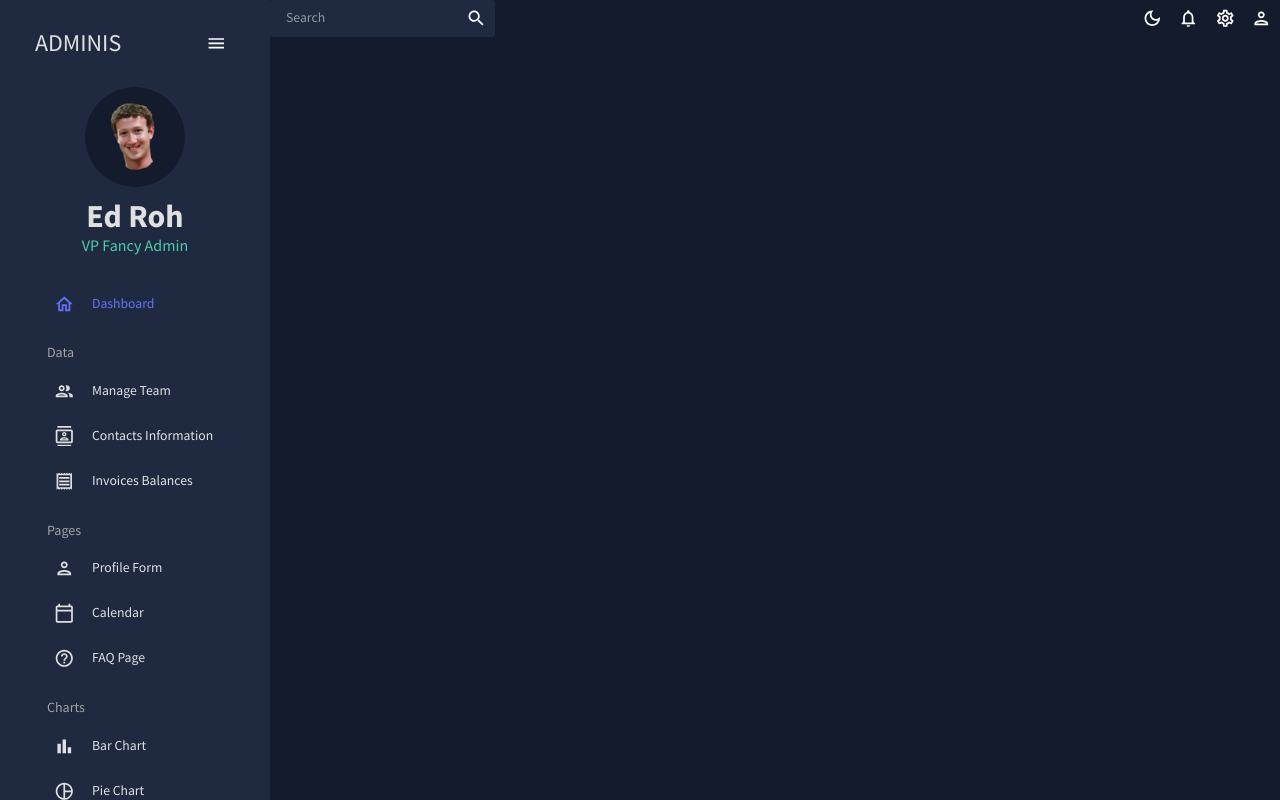
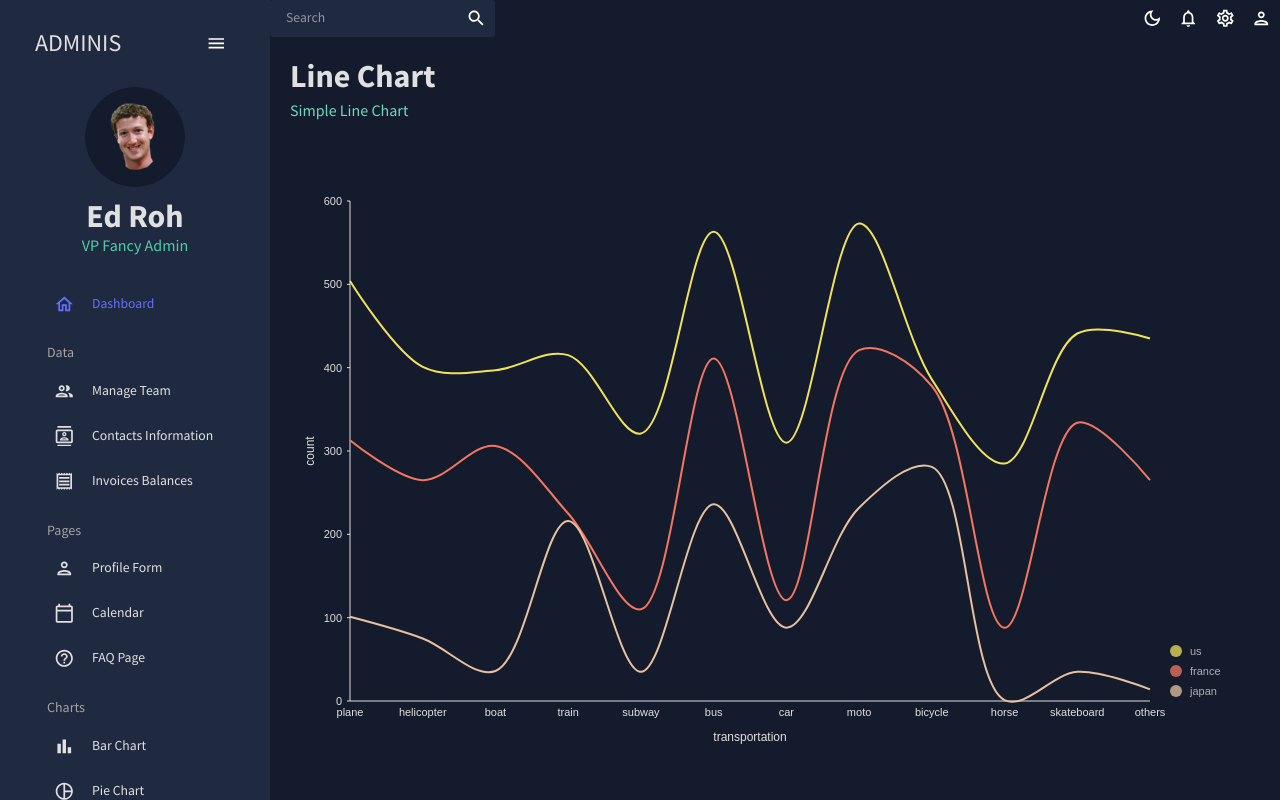
Before and after one commit to zzyhar/Dashboard-App, a React (Create React App) app: page /line in a window 1280 px wide. Built offline with nearby package versions, Linux system fonts and the light colour scheme.

Commit message:
Line Chart and Geography Map using Nivo Charts

```diff
--- a/src/App.js
+++ b/src/App.js
@@ -11,9 +11,9 @@
 import Calendar from "./scenes/calendar";
 import FAQ from "./scenes/faq";
 import Bar from "./scenes/bar";
-// import Line from "./scenes/line";
 import Pie from "./scenes/pie";
-// import Geography from "./scenes/geography";
+import Line from "./scenes/line";
+import Geography from "./scenes/geography";
 
 function App() {
   const [theme, colorMode] = useMode();
@@ -35,8 +35,8 @@
               <Route path="/faq" element={<FAQ />} />
               <Route path="/bar" element={<Bar />} />
               <Route path="/pie" element={<Pie />} />
-              {/* <Route path="/line" element={<Line />} /> */}
-              {/* <Route path="/geography" element={<Geography />} /> */}
+              <Route path="/line" element={<Line />} />
+              <Route path="/geography" element={<Geography />} />
             </Routes>
           </main>
         </div>
--- /dev/null
+++ b/src/components/GeographyChart.jsx
@@ -0,0 +1,85 @@
+import { useTheme } from "@mui/material";
+import { ResponsiveChoropleth } from "@nivo/geo";
+import { geoFeatures } from "../data/mockGeoFeatures";
+import { tokens } from "../theme";
+import { mockGeographyData as data } from "../data/mockData";
+
+const GeographyChart = ({ isDashboard = false }) => {
+  const theme = useTheme();
+  const colors = tokens(theme.palette.mode);
+  return (
+    <ResponsiveChoropleth
+      data={data}
+      theme={{
+        axis: {
+          domain: {
+            line: {
+              stroke: colors.grey[100],
+            },
+          },
+          legend: {
+            text: {
+              fill: colors.grey[100],
+            },
+          },
+          ticks: {
+            line: {
+              stroke: colors.grey[100],
+              strokeWidth: 1,
+            },
+            text: {
+              fill: colors.grey[100],
+            },
+          },
+        },
+        legends: {
+          text: {
+            fill: colors.grey[100],
+          },
+        },
+      }}
+      features={geoFeatures.features}
+      margin={{ top: 0, right: 0, bottom: 0, left: 0 }}
+      domain={[0, 1000000]}
+      unknownColor="#666666"
+      label="properties.name"
+      valueFormat=".2s"
+      projectionScale={isDashboard ? 40 : 150}
+      projectionTranslation={isDashboard ? [0.49, 0.6] : [0.5, 0.5]}
+      projectionRotation={[0, 0, 0]}
+      borderWidth={1.5}
+      borderColor="#ffffff"
+      legends={
+        !isDashboard
+          ? [
+              {
+                anchor: "bottom-left",
+                direction: "column",
+                justify: true,
+                translateX: 20,
+                translateY: -100,
+                itemsSpacing: 0,
+                itemWidth: 94,
+                itemHeight: 18,
+                itemDirection: "left-to-right",
+                itemTextColor: colors.grey[100],
+                itemOpacity: 0.85,
+                symbolSize: 18,
+                effects: [
+                  {
+                    on: "hover",
+                    style: {
+                      itemTextColor: "#ffffff",
+                      itemOpacity: 1,
+                    },
+                  },
+                ],
+              },
+            ]
+          : undefined
+      }
+    />
+  );
+};
+
+export default GeographyChart;
--- /dev/null
+++ b/src/components/LineChart.jsx
@@ -0,0 +1,117 @@
+import { ResponsiveLine } from "@nivo/line";
+import { useTheme } from "@mui/material";
+import { tokens } from "../theme";
+import { mockLineData as data } from "../data/mockData";
+
+const LineChart = ({ isCustomLineColors = false, isDashboard = false }) => {
+  const theme = useTheme();
+  const colors = tokens(theme.palette.mode);
+
+  return (
+    <ResponsiveLine
+      data={data}
+      theme={{
+        axis: {
+          domain: {
+            line: {
+              stroke: colors.grey[100],
+            },
+          },
+          legend: {
+            text: {
+              fill: colors.grey[100],
+            },
+          },
+          ticks: {
+            line: {
+              stroke: colors.grey[100],
+              strokeWidth: 1,
+            },
+            text: {
+              fill: colors.grey[100],
+            },
+          },
+        },
+        legends: {
+          text: {
+            fill: colors.grey[100],
+          },
+        },
+        tooltip: {
+          container: {
+            color: colors.primary[500],
+          },
+        },
+      }}
+      colors={isDashboard ? { datum: "color" } : { scheme: "nivo" }}
+      margin={{ top: 50, right: 110, bottom: 50, left: 60 }}
+      xScale={{ type: "point" }}
+      yScale={{
+        type: "linear",
+        min: "auto",
+        max: "auto",
+        stacked: true,
+        reverse: false,
+      }}
+      yFormat=" >-.2f"
+      curve="catmullRom"
+      axisTop={null}
+      axisRight={null}
+      axisBottom={{
+        orient: "bottom",
+        tickSize: 0,
+        tickPadding: 5,
+        tickRotation: 0,
+        legend: isDashboard ? undefined : "transportation", // added
+        legendOffset: 36,
+        legendPosition: "middle",
+      }}
+      axisLeft={{
+        orient: "left",
+        tickValues: 5, // added
+        tickSize: 3,
+        tickPadding: 5,
+        tickRotation: 0,
+        legend: isDashboard ? undefined : "count", // added
+        legendOffset: -40,
+        legendPosition: "middle",
+      }}
+      enableGridX={false}
+      enableGridY={false}
+      pointSize={8}
+      pointColor={{ theme: "background" }}
+      pointBorderWidth={2}
+      pointBorderColor={{ from: "serieColor" }}
+      pointLabelYOffset={-12}
+      useMesh={true}
+      legends={[
+        {
+          anchor: "bottom-right",
+          direction: "column",
+          justify: false,
+          translateX: 100,
+          translateY: 0,
+          itemsSpacing: 0,
+          itemDirection: "left-to-right",
+          itemWidth: 80,
+          itemHeight: 20,
+          itemOpacity: 0.75,
+          symbolSize: 12,
+          symbolShape: "circle",
+          symbolBorderColor: "rgba(0, 0, 0, .5)",
+          effects: [
+            {
+              on: "hover",
+              style: {
+                itemBackground: "rgba(0, 0, 0, .03)",
+                itemOpacity: 1,
+              },
+            },
+          ],
+        },
+      ]}
+    />
+  );
+};
+
+export default LineChart;
--- /dev/null
+++ b/src/scenes/geography/index.jsx
@@ -0,0 +1,24 @@
+import { Box, useTheme } from "@mui/material";
+import GeographyChart from "../../components/GeographyChart";
+import Header from "../../components/Header";
+import { tokens } from "../../theme";
+
+const Geography = () => {
+  const theme = useTheme();
+  const colors = tokens(theme.palette.mode);
+  return (
+    <Box m="20px">
+      <Header title="Geography" subtitle="Simple Geography Chart" />
+
+      <Box
+        height="75vh"
+        border={`1px solid ${colors.grey[100]}`}
+        borderRadius="4px"
+      >
+        <GeographyChart />
+      </Box>
+    </Box>
+  );
+};
+
+export default Geography;
--- /dev/null
+++ b/src/scenes/line/index.jsx
@@ -0,0 +1,16 @@
+import { Box } from "@mui/material";
+import Header from "../../components/Header";
+import LineChart from "../../components/LineChart";
+
+const Line = () => {
+  return (
+    <Box m="20px">
+      <Header title="Line Chart" subtitle="Simple Line Chart" />
+      <Box height="75vh">
+        <LineChart />
+      </Box>
+    </Box>
+  );
+};
+
+export default Line;
```
Also changed, not shown: src/components/ProgressCircle.jsx (added).
